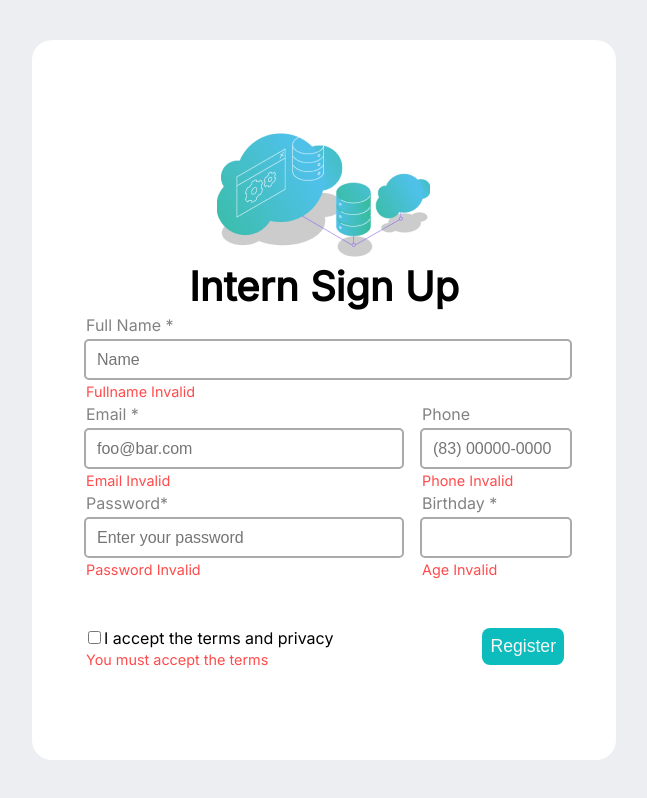
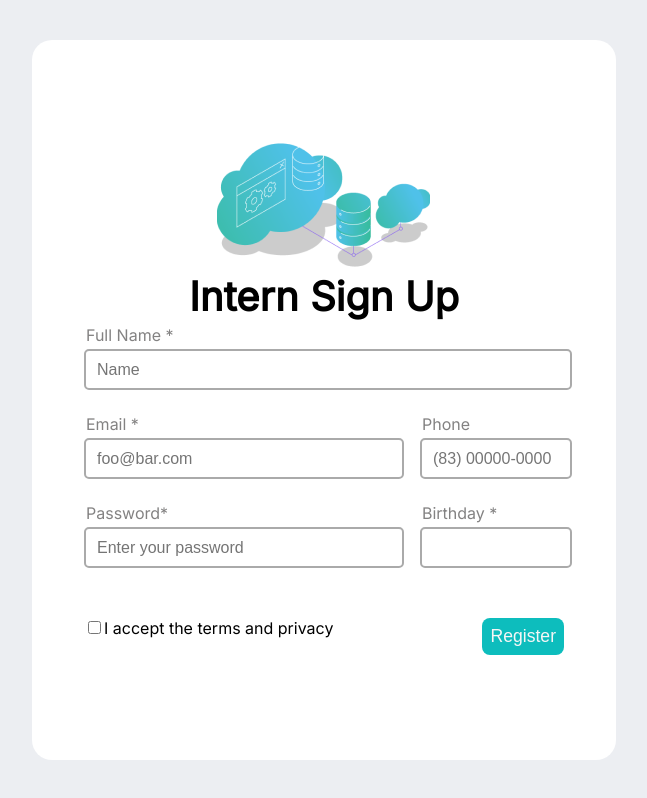
Before and after one commit to FernandoValentim43/React-Login-Page, a React (Vite) app: page / in a window 1280 px wide. Shown: the top 798 px of the page, without its empty margins (316-963 px from the left). Built offline with nearby package versions, Linux system fonts and the light colour scheme.

Commit message:
v.1 main page css complete

```diff
--- a/src/components/Button.jsx
+++ b/src/components/Button.jsx
@@ -1,4 +1,6 @@
 export default function Button(props) {
+
+
     return (
           <div tag={props.tag}>
             <button>{props.name}</button>
--- a/src/pages/Home.jsx
+++ b/src/pages/Home.jsx
@@ -10,6 +10,7 @@ import CardHead from "../components/CardHead"; //img and title
 import Input from "../components/Input"; //inputs
 import CheckBox from "../components/checkbox.jsx"; //checkbox item
 import Button from "../components/Button.jsx";
+
 
 
 export default function Home() {
@@ -31,6 +32,7 @@ export default function Home() {
        </div>
 
        <div className="third-container">
+
         <Input tag="phone" name="Phone" type="tel" placeholder="(83) 00000-0000" error="Phone Invalid" />
         <Input name="Birthday * " type="date" error="Age Invalid" />
        </div>
--- a/src/styles/input.css
+++ b/src/styles/input.css
@@ -21,7 +21,7 @@
   width: 480px;
   display: flex;
   justify-content: space-between;
-  margin-top: 50px;
+  padding-top: 30px;
   padding-bottom: 49px;
 }
 
@@ -59,5 +59,5 @@ p {
   margin-bottom: 0px;
   font-size: 0.9rem;
 
-  visibility: visible;
+  visibility: hidden;
 }
--- a/src/styles/styledComponents/buttomStyle.js
+++ b/src/styles/styledComponents/buttomStyle.js
@@ -2,6 +2,7 @@ import styled from "styled-components";
 export const ButtomStyle = styled.section`
 
 button {
+    cursor: pointer;
     font-size: 1.1em;
     padding: 8px;
     color: #f6f6f6;
```
Also changed, not shown: src/scripts/inputmask.js (added, +8 -0 lines).
